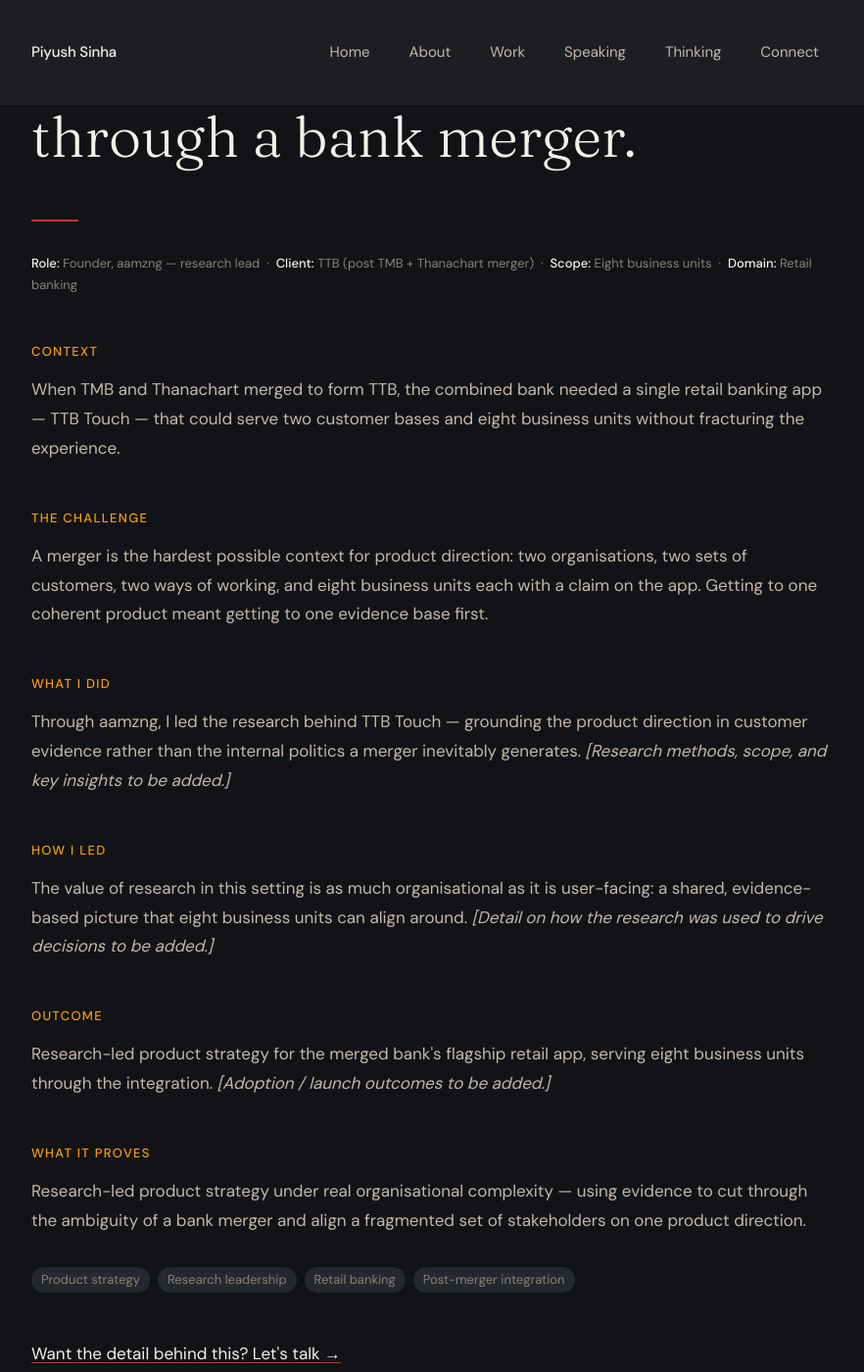
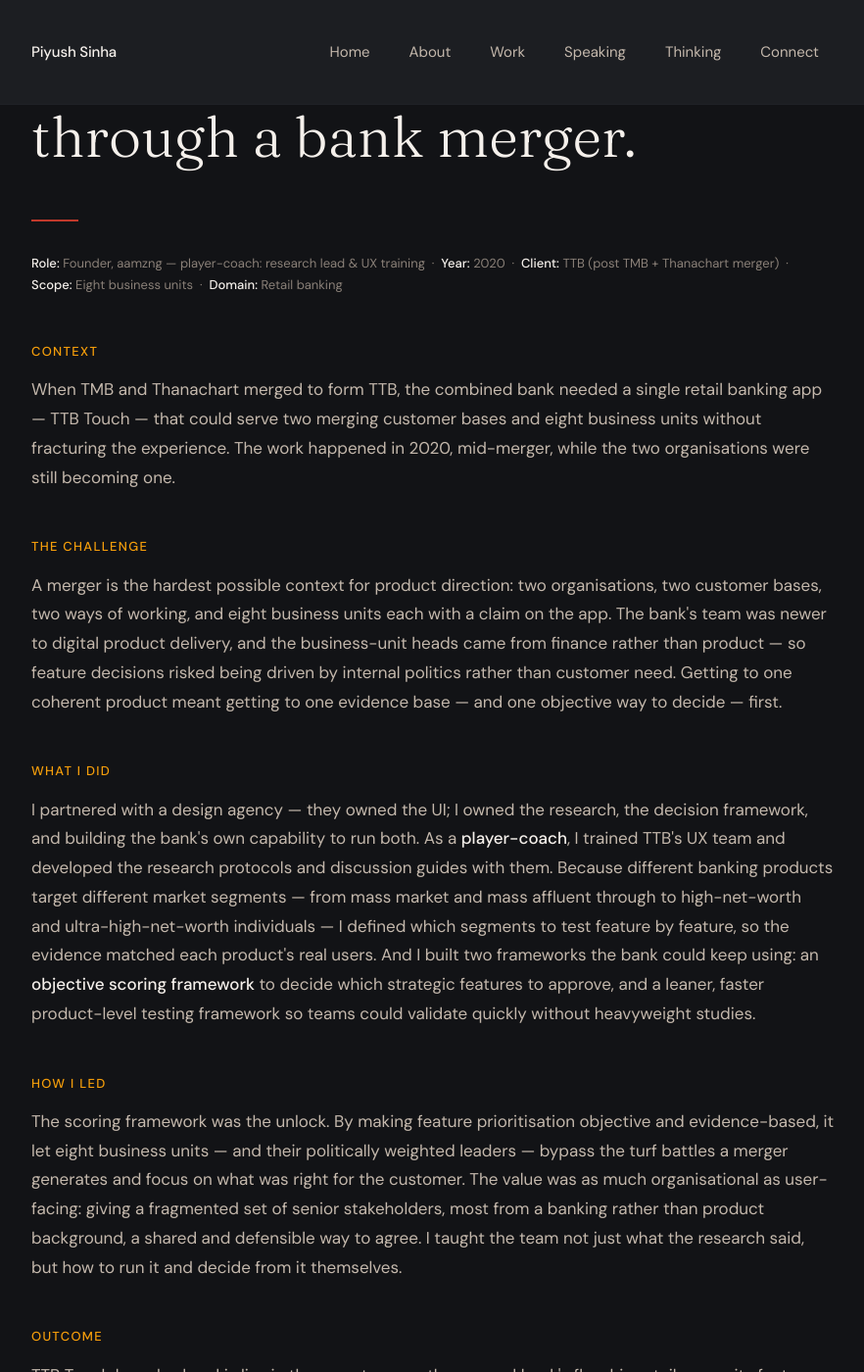
Before and after one commit to piyushsinha/piyushsinha.github.io, a Jekyll site: the page built from work/ttb-touch.html, in a window 1280 px wide and 1400 px high, scrolled down 194 px. Shown: the whole window at 98% size, without its empty margins (198-1080 px from the left). Built offline with Jekyll 4.4.1, drawn with Linux system fonts in a browser that asks for light colours; some of the changed text lies outside the part shown.

Commit message:
Deeper rewrite: TTB Touch case study

```diff
--- a/work/ttb-touch.html
+++ b/work/ttb-touch.html
@@ -2,7 +2,7 @@
 layout: default
 title: "Research-Led Product Strategy Through a Bank Merger — TTB Touch | Piyush Sinha"
 permalink: /work/ttb-touch/
-description: "Leading the research behind TTB Touch — the retail banking app for the merged TMB and Thanachart bank (TTB) — serving eight business units through the integration."
+description: "The research and decision framework behind TTB Touch — the flagship app for the merged TMB + Thanachart bank (TTB). An objective feature-scoring framework that let eight business units bypass merger politics, plus UX training that left the bank able to run research and decide from it."
 ---
 
 <section class="section case-study">
@@ -15,29 +15,30 @@
     <hr class="separator separator--accent">
 
     <p class="case-study__meta">
-      <strong>Role:</strong> Founder, aamzng — research lead &nbsp;·&nbsp;
+      <strong>Role:</strong> Founder, aamzng — player-coach: research lead &amp; UX training &nbsp;·&nbsp;
+      <strong>Year:</strong> 2020 &nbsp;·&nbsp;
       <strong>Client:</strong> TTB (post TMB + Thanachart merger) &nbsp;·&nbsp;
       <strong>Scope:</strong> Eight business units &nbsp;·&nbsp;
       <strong>Domain:</strong> Retail banking
     </p>
 
     <h2 class="case-study__section-title">Context</h2>
-    <p>When TMB and Thanachart merged to form TTB, the combined bank needed a single retail banking app — TTB Touch — that could serve two customer bases and eight business units without fracturing the experience.</p>
+    <p>When TMB and Thanachart merged to form TTB, the combined bank needed a single retail banking app — TTB Touch — that could serve two merging customer bases and eight business units without fracturing the experience. The work happened in 2020, mid-merger, while the two organisations were still becoming one.</p>
 
     <h2 class="case-study__section-title">The challenge</h2>
-    <p>A merger is the hardest possible context for product direction: two organisations, two sets of customers, two ways of working, and eight business units each with a claim on the app. Getting to one coherent product meant getting to one evidence base first.</p>
+    <p>A merger is the hardest possible context for product direction: two organisations, two customer bases, two ways of working, and eight business units each with a claim on the app. The bank's team was newer to digital product delivery, and the business-unit heads came from finance rather than product — so feature decisions risked being driven by internal politics rather than customer need. Getting to one coherent product meant getting to one evidence base — and one objective way to decide — first.</p>
 
     <h2 class="case-study__section-title">What I did</h2>
-    <p>Through aamzng, I led the research behind TTB Touch — grounding the product direction in customer evidence rather than the internal politics a merger inevitably generates. <em>[Research methods, scope, and key insights to be added.]</em></p>
+    <p>I partnered with a design agency — they owned the UI; I owned the research, the decision framework, and building the bank's own capability to run both. As a <strong>player-coach</strong>, I trained TTB's UX team and developed the research protocols and discussion guides with them. Because different banking products target different market segments — from mass market and mass affluent through to high-net-worth and ultra-high-net-worth individuals — I defined which segments to test feature by feature, so the evidence matched each product's real users. And I built two frameworks the bank could keep using: an <strong>objective scoring framework</strong> to decide which strategic features to approve, and a leaner, faster product-level testing framework so teams could validate quickly without heavyweight studies.</p>
 
     <h2 class="case-study__section-title">How I led</h2>
-    <p>The value of research in this setting is as much organisational as it is user-facing: a shared, evidence-based picture that eight business units can align around. <em>[Detail on how the research was used to drive decisions to be added.]</em></p>
+    <p>The scoring framework was the unlock. By making feature prioritisation objective and evidence-based, it let eight business units — and their politically weighted leaders — bypass the turf battles a merger generates and focus on what was right for the customer. The value was as much organisational as user-facing: giving a fragmented set of senior stakeholders, most from a banking rather than product background, a shared and defensible way to agree. I taught the team not just what the research said, but how to run it and decide from it themselves.</p>
 
     <h2 class="case-study__section-title">Outcome</h2>
-    <p>Research-led product strategy for the merged bank's flagship retail app, serving eight business units through the integration. <em>[Adoption / launch outcomes to be added.]</em></p>
+    <p>TTB Touch launched and is live in the app stores as the merged bank's flagship retail app — its feature set shaped by customer evidence and an objective prioritisation framework rather than merger politics. The bank's own team came away able to run research and make evidence-based product decisions without me.</p>
 
     <h2 class="case-study__section-title">What it proves</h2>
-    <p>Research-led product strategy under real organisational complexity — using evidence to cut through the ambiguity of a bank merger and align a fragmented set of stakeholders on one product direction.</p>
+    <p>Research-led product strategy under real organisational complexity — using evidence, and a framework for deciding with it, to cut through the ambiguity of a bank merger, align a fragmented set of stakeholders on one direction, and leave the client more capable than I found them. The operator's version of research leadership: not just insight, but the system and the people to keep acting on it.</p>
 
     <div class="case-study__tags">
       <ul class="pill-list">
```
